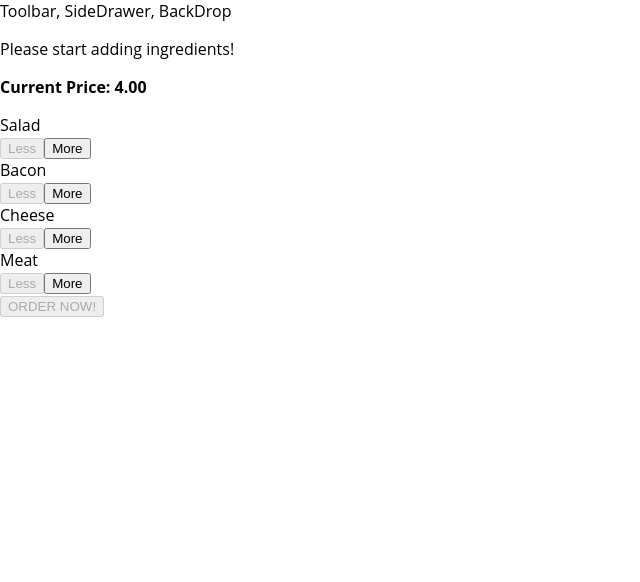
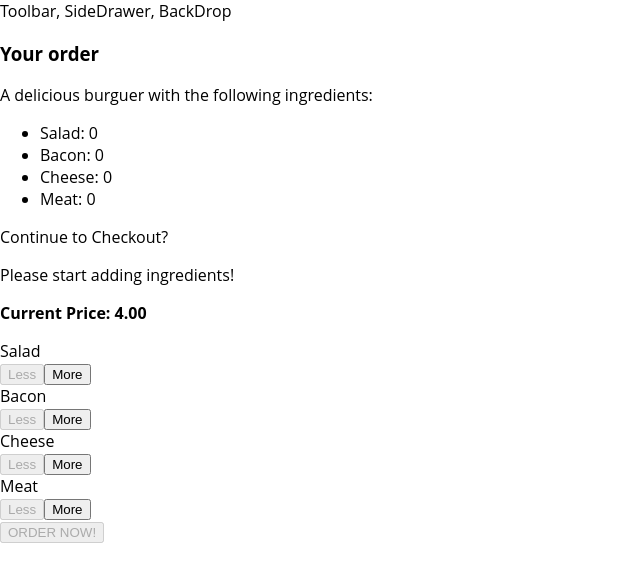
Before and after one commit to javieramirez90/burgerBuilder, a React app: page / in a window 1280 px wide. Shown: the top 582 px of the page, without its empty margins (0-640 px from the left). Built offline with nearby package versions, Linux system fonts and the light colour scheme; the HTML template or start-up script is replaced by a standard one.

Commit message:
Modal no dynamic content

```diff
--- a/src/components/Burger/OrderSummary/OrderSummary.js
+++ b/src/components/Burger/OrderSummary/OrderSummary.js
@@ -3,13 +3,22 @@
 import Aux from '../../../hoc/Aux';
 
 const orderSummary = (props) => {
+  const ingredientSummary = Object.keys(props.ingredients)
+    .map(igKey => {
+      return (
+        <li>
+          <span style={{textTransform: "capitalize"}}>{ igKey }</span>: {props.ingredients[igKey]}
+        </li>);
+    });
+
   return (
     <Aux>
       <h3>Your order</h3>
       <p>A delicious burguer with the following ingredients: </p>
       <ul>
-
+        {ingredientSummary}
       </ul>
+      <p>Continue to Checkout?</p>
     </Aux>
   );
 }
--- a/src/containers/BurgerBuilder/BurgerBuilder.js
+++ b/src/containers/BurgerBuilder/BurgerBuilder.js
@@ -4,6 +4,7 @@
 import Burger from '../../components/Burger/Burger';
 import BuildControls from '../../components/Burger/BuildControls/BuildControls';
 import Modal from '../../components/UI/Modal/Modal'
+import OrderSummary from '../../components/Burger/OrderSummary/OrderSummary';
 
 const INGREDIENT_PRICES = {
   salad: 0.5,
@@ -80,7 +81,9 @@
     }
     return (
       <Aux>
-        <Modal />
+        <Modal>
+          <OrderSummary ingredients={this.state.ingredients}/>
+        </Modal>
         <Burger ingredients={this.state.ingredients}/>
         <BuildControls
           ingredientAdded={this.addIngredientHandler}
```
